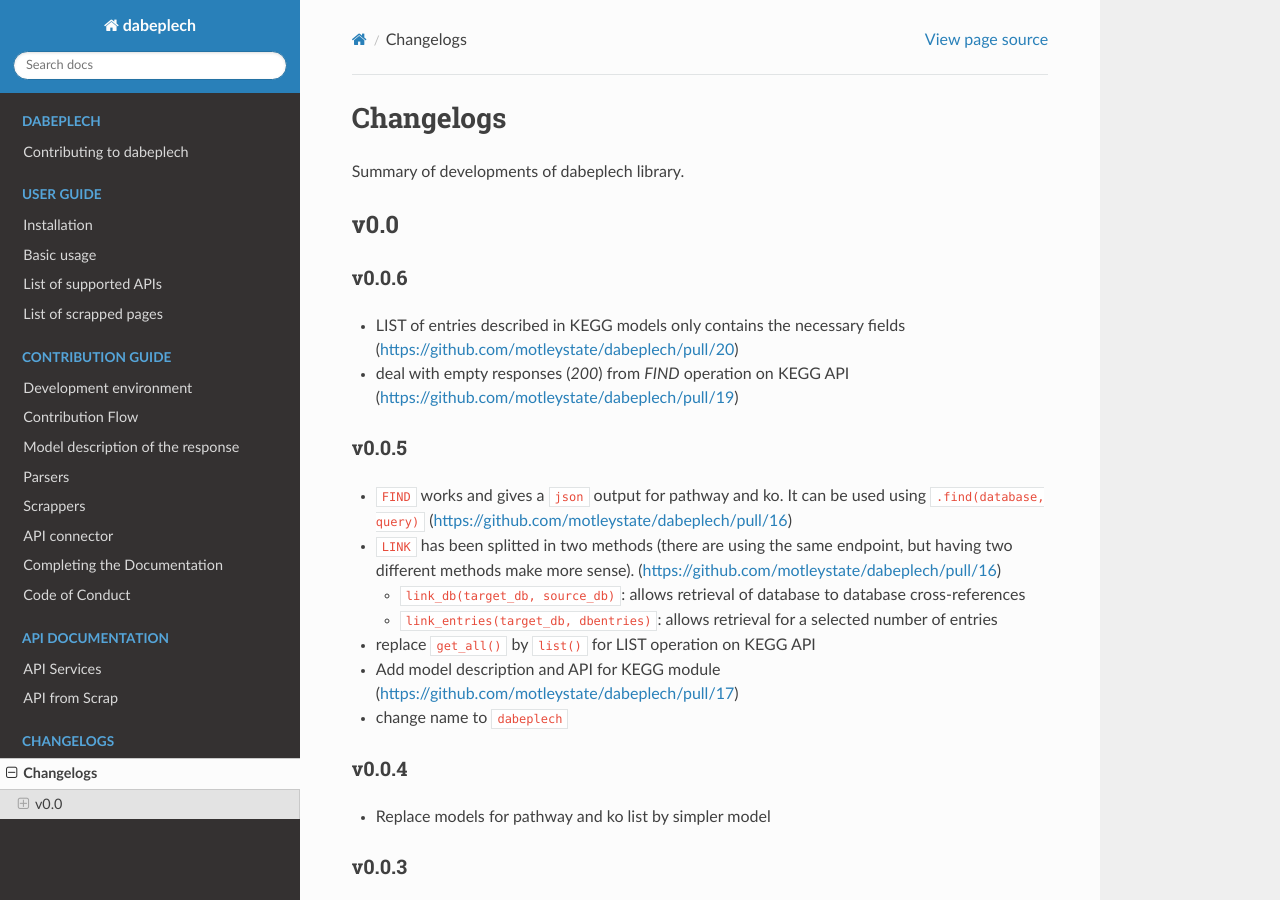
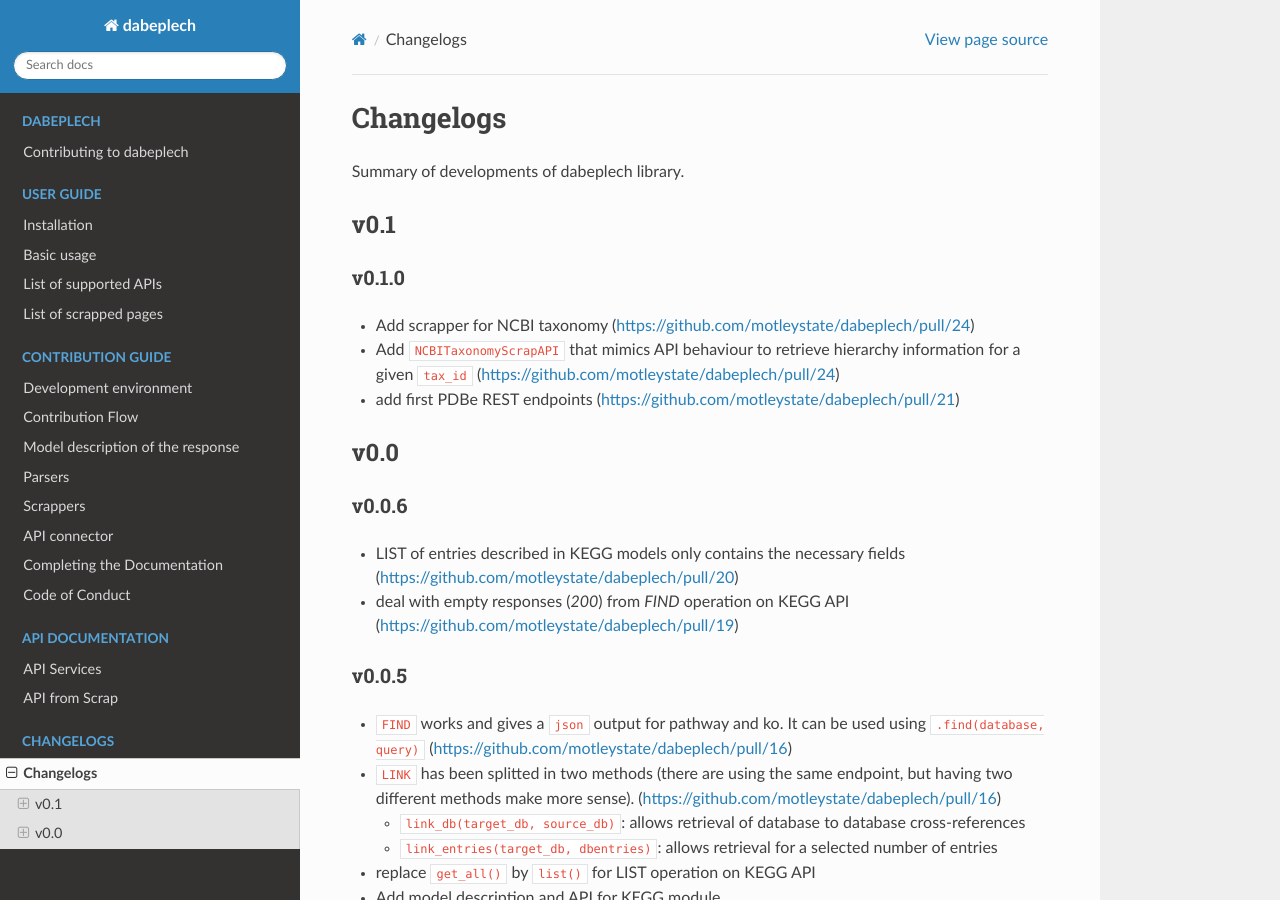
Before and after one commit to motleystate/dabeplech, a Sphinx documentation site: the page built from docs/changelogs.rst, in a window 1280 px wide and 900 px high. Built offline with Sphinx 7.4.7 and the Read the Docs theme 2.0.0, drawn with Linux system fonts in a browser that asks for light colours; pages that are not in the unit, such as notebooks, are missing from menus.

Commit message:
bump version and update documentation

```diff
--- a/dabeplech/version.py
+++ b/dabeplech/version.py
@@ -1,2 +1,2 @@
-version_info = (0, 0, 6)
+version_info = (0, 1, 0)
 __version__ = '.'.join(str(c) for c in version_info)
--- a/docs/changelogs.rst
+++ b/docs/changelogs.rst
@@ -7,6 +7,16 @@
 **********
 
 Summary of developments of dabeplech library.
+
+v0.1
+====
+
+v0.1.0
+------
+
+* Add scrapper for NCBI taxonomy (https://github.com/motleystate/dabeplech/pull/24)
+* Add ``NCBITaxonomyScrapAPI`` that mimics API behaviour to retrieve hierarchy information for a given ``tax_id`` (https://github.com/motleystate/dabeplech/pull/24)
+* add first PDBe REST endpoints (https://github.com/motleystate/dabeplech/pull/21)
 
 v0.0
 ====
--- a/docs/user_guide/supported_api.rst
+++ b/docs/user_guide/supported_api.rst
@@ -4,8 +4,8 @@
 
 - KEGG_: Database resource for understanding high-level functions and utilities of the biological system.
 - togoWS_: Uniformed REST API for accessing major bioinformatics data resources and data formats.
-- MetageneDB_: Metagenomics gene catalogs API (only within Pasteur network at the moment).
+- PDBe_: PDBe is a founding member of the Worldwide Protein Data Bank which collects, organises and disseminates data on biological macromolecular structures.
 
 .. _KEGG: https://www.kegg.jp/kegg/rest/keggapi.html
 .. _togoWS: http://togows.dbcls.jp/
-.. _MetageneDB: https://metagenedb.pasteur.cloud/
+.. _PDBe: https://www.ebi.ac.uk/pdbe/api/
```
Also changed, not shown: docs/api_docs/api_services.rst (+19 -0 lines), 1 other file.
